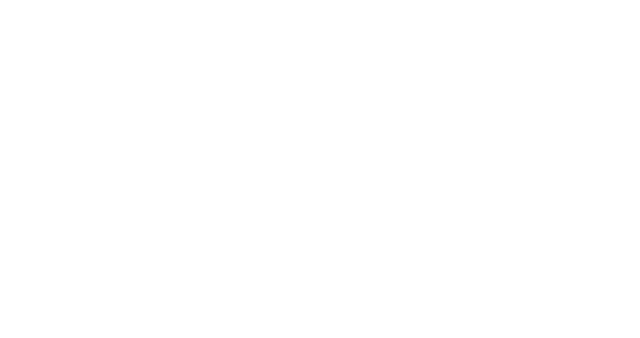
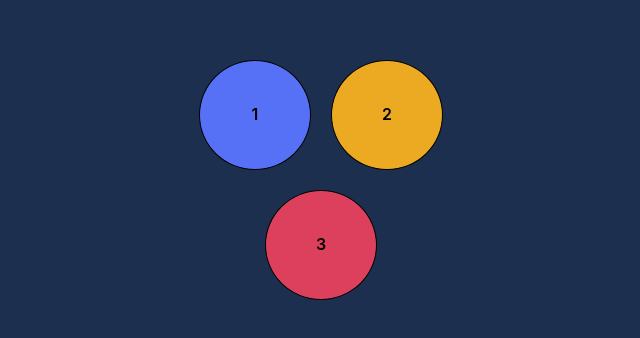
Before and after one commit to klekwedge/rock-paper-scissors, a React (Vite) app: page / in a window 1280 px wide. Shown: the part 220-558 px from the top of the page, without its empty margins (319-959 px from the left). Built offline with nearby package versions, Linux system fonts and the light colour scheme.

Commit message:
feat: add Option

```diff
--- a/src/components/App/App.jsx
+++ b/src/components/App/App.jsx
@@ -1,10 +1,26 @@
-import { ChakraProvider } from "@chakra-ui/react";
+import { Flex } from "@chakra-ui/react";
+import Option from "../Option/Option";
 
 function App() {
   return (
-    <ChakraProvider>
-      <div className="App"></div>
-    </ChakraProvider>
+    <Flex
+      justifyContent="center"
+      alignItems="center"
+      w="100vw"
+      h="100vh"
+      backgroundColor="#1C2F4F"
+    >
+      <Flex
+        gap="20px"
+        justifyContent="center"
+        alignItems="center"
+        flexWrap="wrap"
+      >
+        <Option backgroundColor="#5671F5" image="1" />
+        <Option backgroundColor="#ECA922" image="2" />
+        <Option backgroundColor="#DD405D" image="3" />
+      </Flex>
+    </Flex>
   );
 }
 
--- /dev/null
+++ b/src/components/Option/Option.jsx
@@ -0,0 +1,24 @@
+import { Button } from "@chakra-ui/react";
+
+function Option({ backgroundColor, image }) {
+  return (
+    <Button
+      borderRadius="50%"
+      padding="20px"
+      backgroundColor={backgroundColor}
+      border="1px solid black"
+      flex="0 0 40%"
+      w="80px"
+      h="110px"
+      color="black"
+      _hover={{
+        backgroundColor: "white",
+        border: `1px solid ${backgroundColor}`,
+      }}
+    >
+      {image}
+    </Button>
+  );
+}
+
+export default Option;
```
Also changed, not shown: src/main.jsx (+8 -7 lines).
